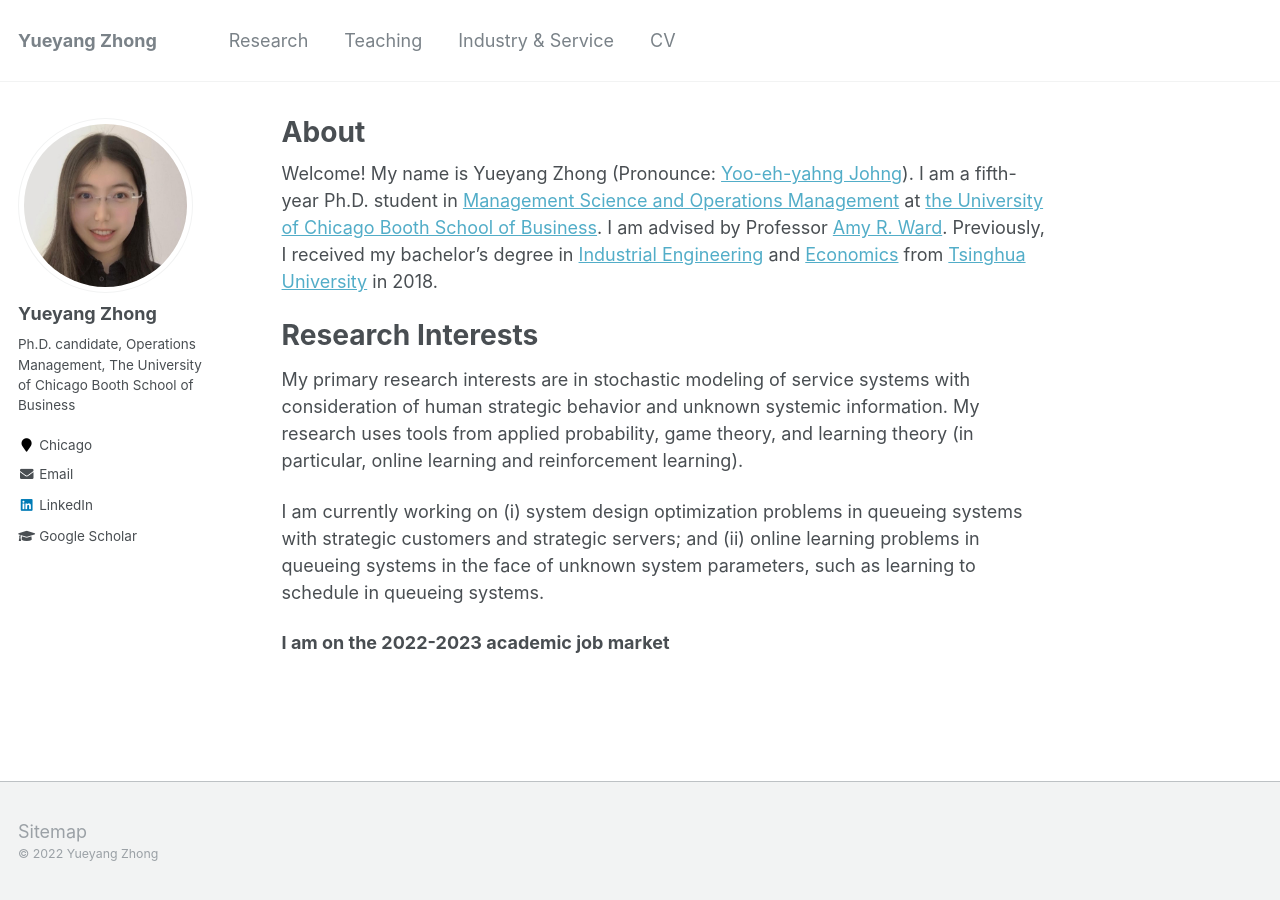
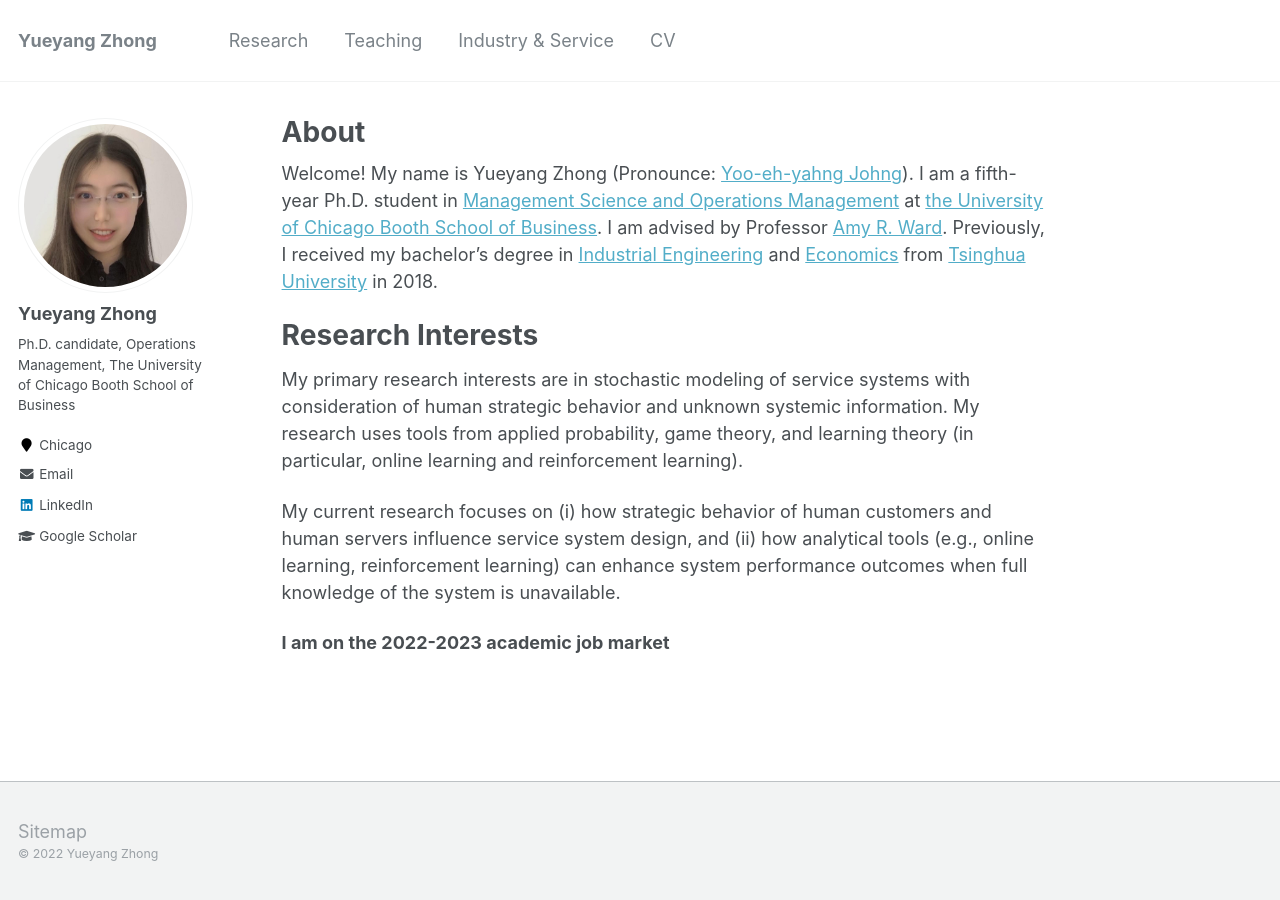
Before and after one commit to alicemengqi/site, a Jekyll site: the page built from _pages/about.md, in a window 1280 px wide. Built offline with Jekyll 4.4.1, drawn with Linux system fonts in a browser that asks for light colours.

Commit message:
Update about.md

```diff
--- a/_pages/about.md
+++ b/_pages/about.md
@@ -13,8 +13,7 @@ Welcome! My name is Yueyang Zhong (Pronounce: [Yoo-eh-yahng Johng](https://trans
 # Research Interests
 My primary research interests are in stochastic modeling of service systems with consideration of human strategic behavior and unknown systemic information. My research uses tools from applied probability, game theory, and learning theory (in particular, online learning and reinforcement learning).
 
-I am currently working on (i) system design optimization problems in queueing systems with strategic customers and strategic servers; and (ii) online learning problems in queueing systems in the face of unknown system parameters, such as learning to schedule in queueing systems.
-
+My current research focuses on (i) how strategic behavior of human customers and human servers influence service system design, and (ii) how analytical tools (e.g., online learning, reinforcement learning) can enhance system performance outcomes when full knowledge of the system is unavailable.
 
 
 **I am on the 2022-2023 academic job market**
```
